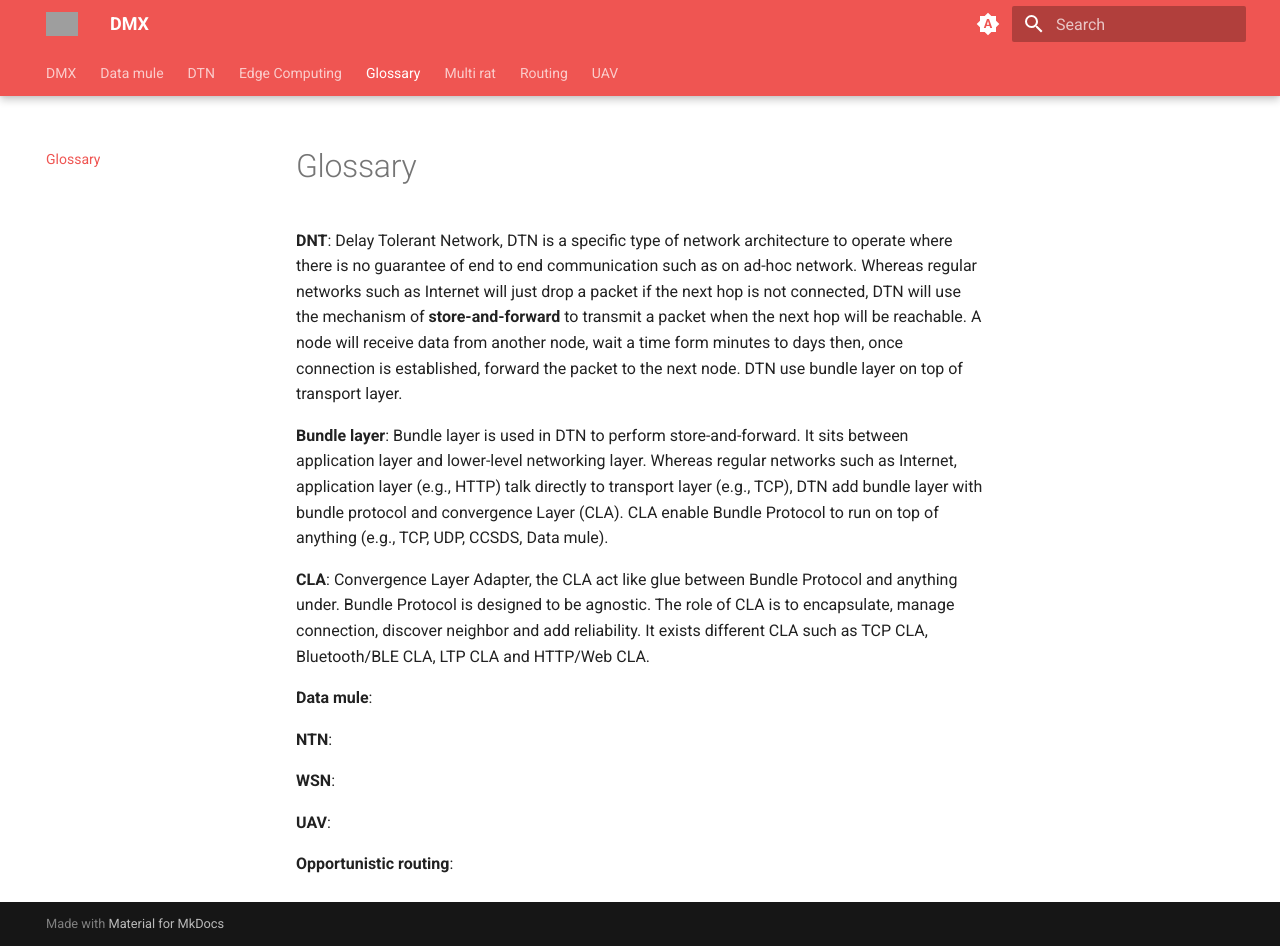
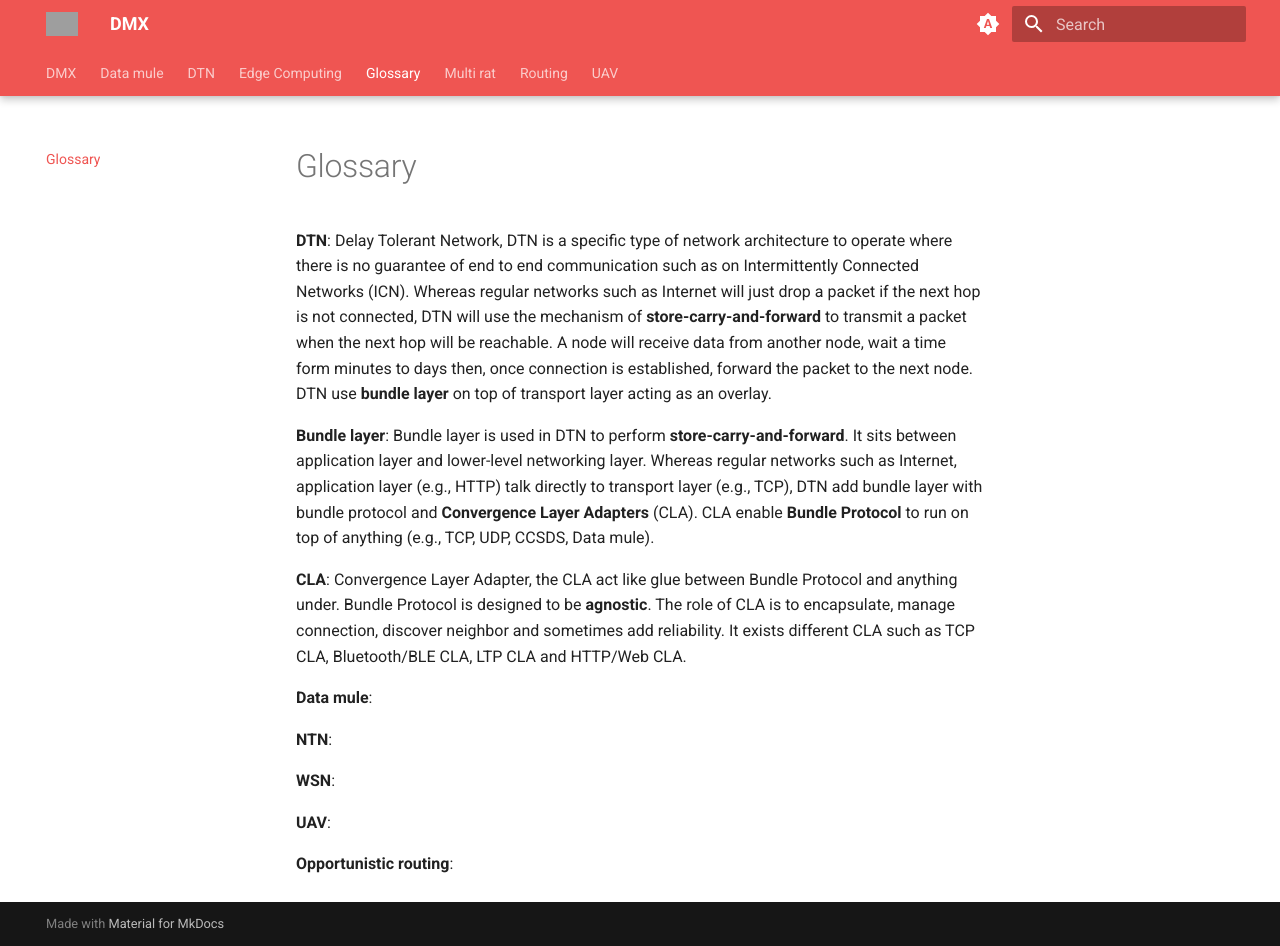
Before and after one commit to Yanis-Kouidri/DMX, an MkDocs documentation site: the page built from docs/glossary.md, in a window 1280 px wide and 946 px high. Built offline with MkDocs 1.6.1 and Material for MkDocs 9.7.7, drawn with Linux system fonts in a browser that asks for light colours; grey boxes are pictures that could not be loaded.

Commit message:
fix: add some corrections to definitions

```diff
--- a/docs/glossary.md
+++ b/docs/glossary.md
@@ -1,10 +1,10 @@
 # Glossary
 
-**DNT**: Delay Tolerant Network, DTN is a specific type of network architecture to operate where there is no guarantee of end to end communication such as on ad-hoc network. Whereas regular networks such as Internet will just drop a packet if the next hop is not connected, DTN will use the mechanism of **store-and-forward** to transmit a packet when the next hop will be reachable. A node will receive data from another node, wait a time form minutes to days then, once connection is established, forward the packet to the next node. DTN use bundle layer on top of transport layer.
+**DTN**: Delay Tolerant Network, DTN is a specific type of network architecture to operate where there is no guarantee of end to end communication such as on Intermittently Connected Networks (ICN). Whereas regular networks such as Internet will just drop a packet if the next hop is not connected, DTN will use the mechanism of **store-carry-and-forward** to transmit a packet when the next hop will be reachable. A node will receive data from another node, wait a time form minutes to days then, once connection is established, forward the packet to the next node. DTN use **bundle layer** on top of transport layer acting as an overlay.
 
-**Bundle layer**: Bundle layer is used in DTN to perform store-and-forward. It sits between application layer and lower-level networking layer. Whereas regular networks such as Internet, application layer (e.g., HTTP) talk directly to transport layer (e.g., TCP), DTN add bundle layer with bundle protocol and convergence Layer (CLA). CLA enable Bundle Protocol to run on top of anything (e.g., TCP, UDP, CCSDS, Data mule).
+**Bundle layer**: Bundle layer is used in DTN to perform **store-carry-and-forward**. It sits between application layer and lower-level networking layer. Whereas regular networks such as Internet, application layer (e.g., HTTP) talk directly to transport layer (e.g., TCP), DTN add bundle layer with bundle protocol and **Convergence Layer Adapters** (CLA). CLA enable **Bundle Protocol** to run on top of anything (e.g., TCP, UDP, CCSDS, Data mule).
 
-**CLA**: Convergence Layer Adapter, the CLA act like glue between Bundle Protocol and anything under. Bundle Protocol is designed to be agnostic. The role of CLA is to encapsulate, manage connection, discover neighbor and add reliability. It exists different CLA such as TCP CLA, Bluetooth/BLE CLA, LTP CLA and HTTP/Web CLA.
+**CLA**: Convergence Layer Adapter, the CLA act like glue between Bundle Protocol and anything under. Bundle Protocol is designed to be **agnostic**. The role of CLA is to encapsulate, manage connection, discover neighbor and sometimes add reliability. It exists different CLA such as TCP CLA, Bluetooth/BLE CLA, LTP CLA and HTTP/Web CLA.
 
 **Data mule**:
 
```
